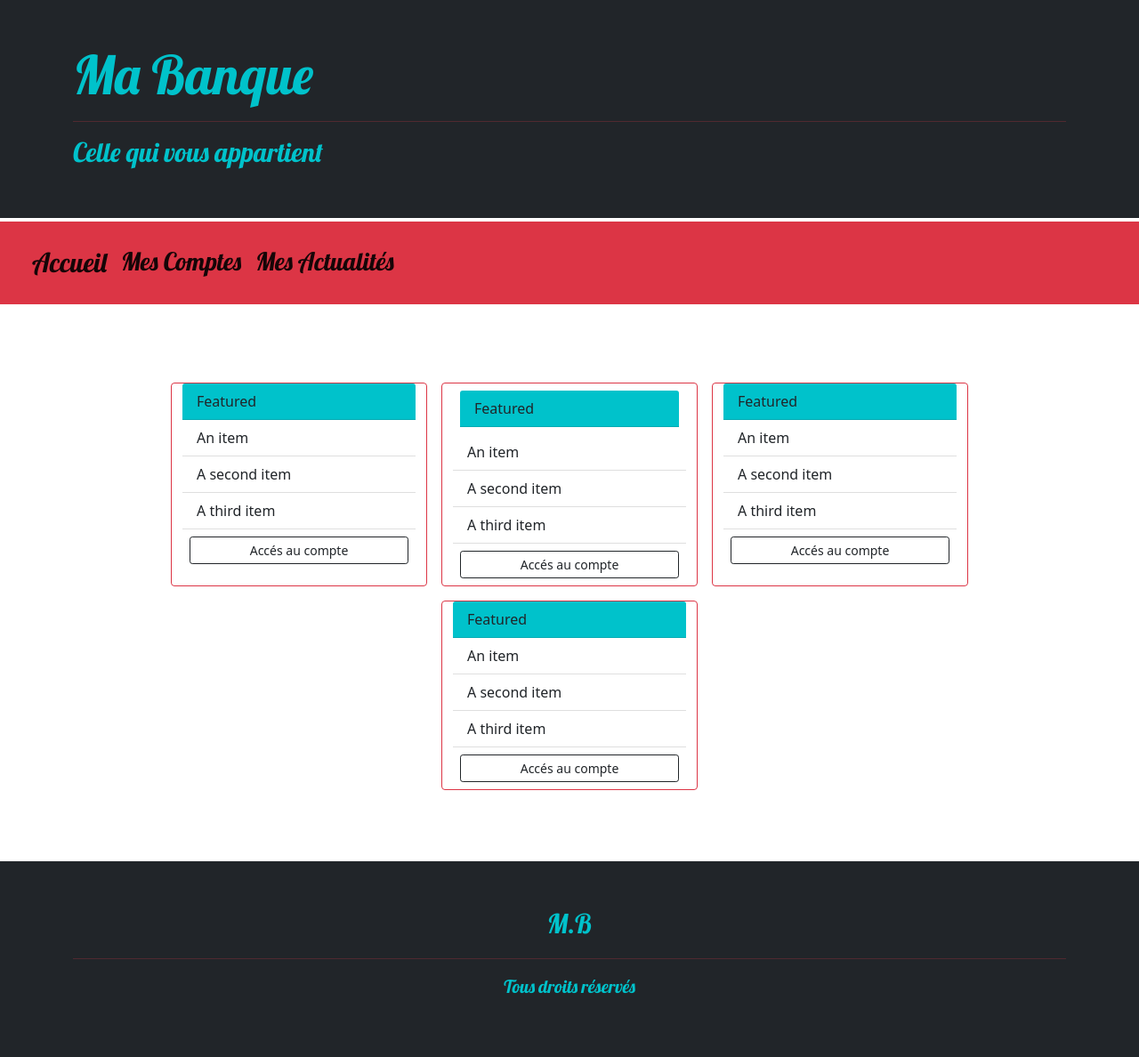
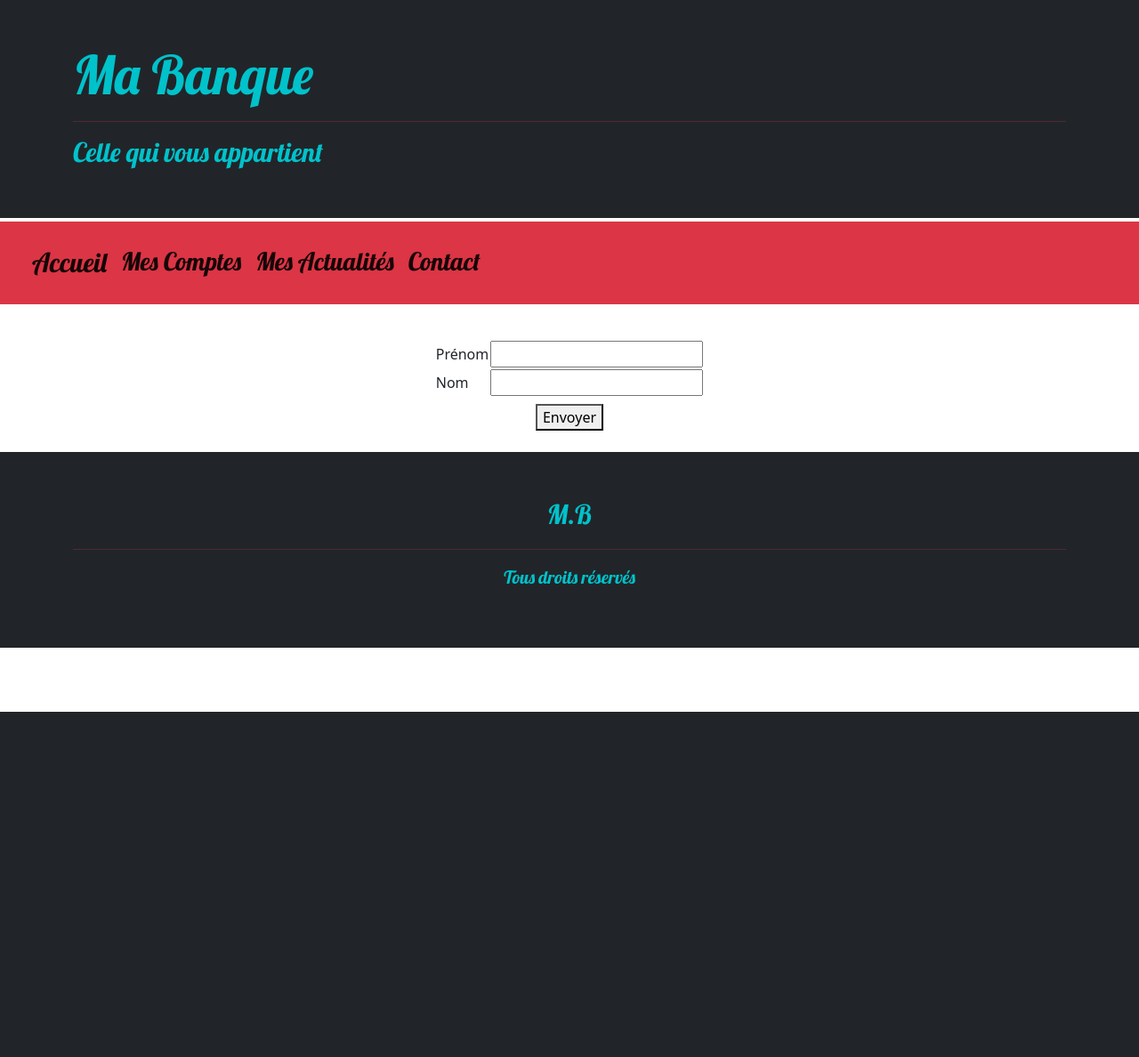
Before and after one commit to Eddym07/maBanque, a PHP site: page / in a window 1280 px wide. Shown: the whole page at 89% size. After the commit the page ends 800 px from the top, so only its background shows below. Run offline with PHP 8.4, Linux system fonts and the light colour scheme.

Commit message:
formulaire de contact

```diff
--- /dev/null
+++ b/Model/formulaireConnexion.php
@@ -0,0 +1,29 @@
+<!-- ci-dessous je dis de m'affiché un formulaire avec la méthode post et l'" action" c'est vers quel page sera envoyé les infos.-->
+
+<div id="form" class="container">
+ <form method="post" action="mesComptes.php">
+        <p>
+            <table>
+                <tr>
+                    <div class="col-4">
+                        <td>Prénom</td>
+                        <td><input type="text" name="prenom"/></td>
+                    </div>
+                </tr>
+                <tr>
+                    <div>
+                        <td>Nom</td>
+                        <td><input type="text" name="nom"/></td>
+                    </br>
+
+                    </div>
+                </tr>
+            </table>
+            <div id="buttonform" class="align-item-center p-2">
+                <button type="submit">Envoyer</button>
+            </div>
+        </p>
+    </form>
+
+    <br>
+</div>
--- a/header.php
+++ b/Template/header.php
@@ -46,6 +46,9 @@
                         <li class="nav-item">
                             <a class="nav-link active" id="actu" href="#">Mes Actualités</a>
                         </li>
+                        <li class="nav-item">
+                            <a class="nav-link active" id="actu" href="contact.php">Contact</a>
+                        </li>
 
                     </ul>
                 </div>
--- a/baseDeDonnées.sql
+++ b/baseDeDonnées.sql
@@ -1,6 +1,12 @@
 DROP DATABASE IF EXISTS MaBanque;
 CREATE DATABASE MaBanque CHARACTER SET 'utf8';
 USE MaBanque;
+
+DROP USER IF EXISTS 'MaBanque'@'localhost';
+CREATE USER 'MaBanque'@'localhost';
+GRANT ALL PRIVILEGES ON MaBanque.* To 'MaBanque'@'localhost' IDENTIFIED By 'banque76';
+
+
 CREATE TABLE MaBanque.User (
     UserId INT NOT NULL AUTO_INCREMENT,
     UserFirstName VARCHAR(30) NOT NULL,
--- a/index.php
+++ b/index.php
@@ -1,66 +1,15 @@
+<?php
+include('Template/header.php');
 
+// Ci dessous le formulaire d'identification
+if (isset($_POST['prenom']) && isset($_POST['nom'])) { //isset détermine si une variable est déclaré et est différente de NULL
 
-  <?php
-  include('header.php');
-  ?>
-  <main>
-    <div class="container">
-      <section id="main" class="row">
-        <div class="card border-danger m-2" style="width: 18rem;">
-          <div id="cardHeader" class="card-header">
-            Featured
-          </div>
-          <ul class="list-group list-group-flush">
-            <li class="list-group-item">An item</li>
-            <li class="list-group-item">A second item</li>
-            <li class="list-group-item">A third item</li>
-            <a type="button" class="btn btn-outline-dark m-2 btn-sm" href="compte courant.php">Accés au compte</a>
+    $prenom = htmlspecialchars($_POST ['prenom']); //htmlspecialchars fait que tout ce qui sera tapé sera considéré comme caractère et non comme ligne de commande.
+    $nom = htmlspecialchars($_POST ['nom']);
 
-          </ul>
-        </div>
+    echo'Bonjour' .' '. $_POST['prenom'] .' '. $_POST['nom'] .' !';
+}
+/* ci-dessous je dis de m'affiché un formulaire avec la méthode post et l'" action" c'est vers quel page sera envoyé les infos.   */
+ include('Model/formulaireConnexion.php');
 
-        <div class="card border-danger m-2" style="width: 18rem;">
-          <div id="cardHeader" class="card-header m-2">
-            Featured
-          </div>
-          <ul class="list-group list-group-flush">
-            <li class="list-group-item">An item</li>
-            <li class="list-group-item">A second item</li>
-            <li class="list-group-item">A third item</li>
-            <a type="button" class="btn btn-outline-dark m-2 btn-sm" href="compte courant.php">Accés au compte</a>
-
-          </ul>
-        </div>
-
-        <div class="card border-danger m-2" style="width: 18rem;">
-          <div id="cardHeader" class="card-header">
-            Featured
-          </div>
-          <ul class="list-group list-group-flush">
-            <li class="list-group-item">An item</li>
-            <li class="list-group-item">A second item</li>
-            <li class="list-group-item">A third item</li>
-            <a type="button" class="btn btn-outline-dark m-2 btn-sm" href="compte courant.php">Accés au compte</a>
-
-          </ul>
-        </div>
-
-        <div class="card border-danger m-2" style="width: 18rem;">
-          <div id="cardHeader" class="card-header">
-            Featured
-          </div>
-          <ul class="list-group list-group-flush">
-            <li class="list-group-item">An item</li>
-            <li class="list-group-item">A second item</li>
-            <li class="list-group-item">A third item</li>
-            <a type="button" class="btn btn-outline-dark m-2 btn-sm" href="compte courant.php">Accés au compte</a>
-
-          </ul>
-        </div>
-      </section>
-    </div>
-  </main>
-
-  <?php
-  include("footer.php");
-  ?>
+    include('Template/footer.php');
--- a/style.css
+++ b/style.css
@@ -53,3 +53,12 @@
     font-size: 20px;
     color:#00c2cb;
   }
+  #form {
+      display: flex;
+      justify-content: center;
+
+  }
+  #buttonform{
+      display: flex;
+justify-content: center;
+  }
```
Also changed, not shown: Model/connexionBDD.php (added, +34 -0 lines), contact.php (added, +20 -0 lines), mesComptes.php (added, +67 -0 lines), submit_contact.php (added, +39 -0 lines), Template/footer.php (renamed from footer.php), config.php (added), 1 other file.
